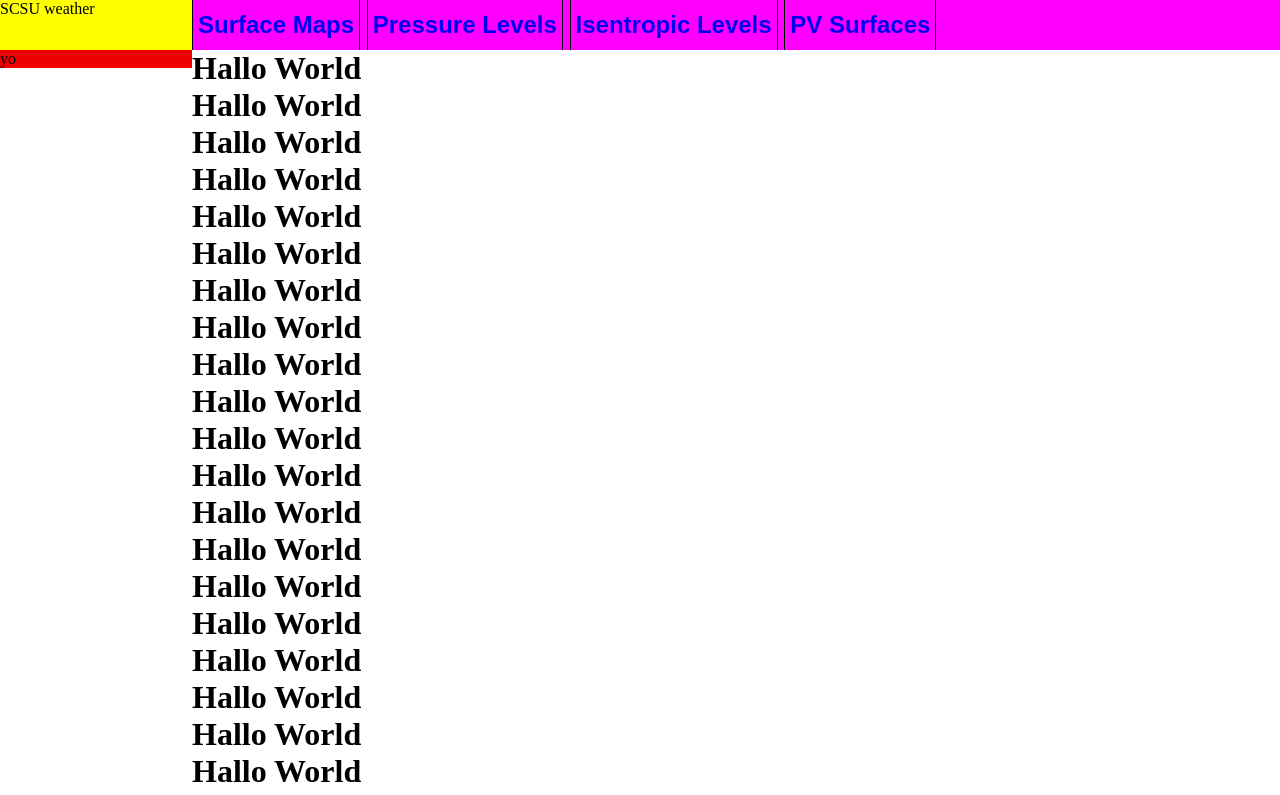
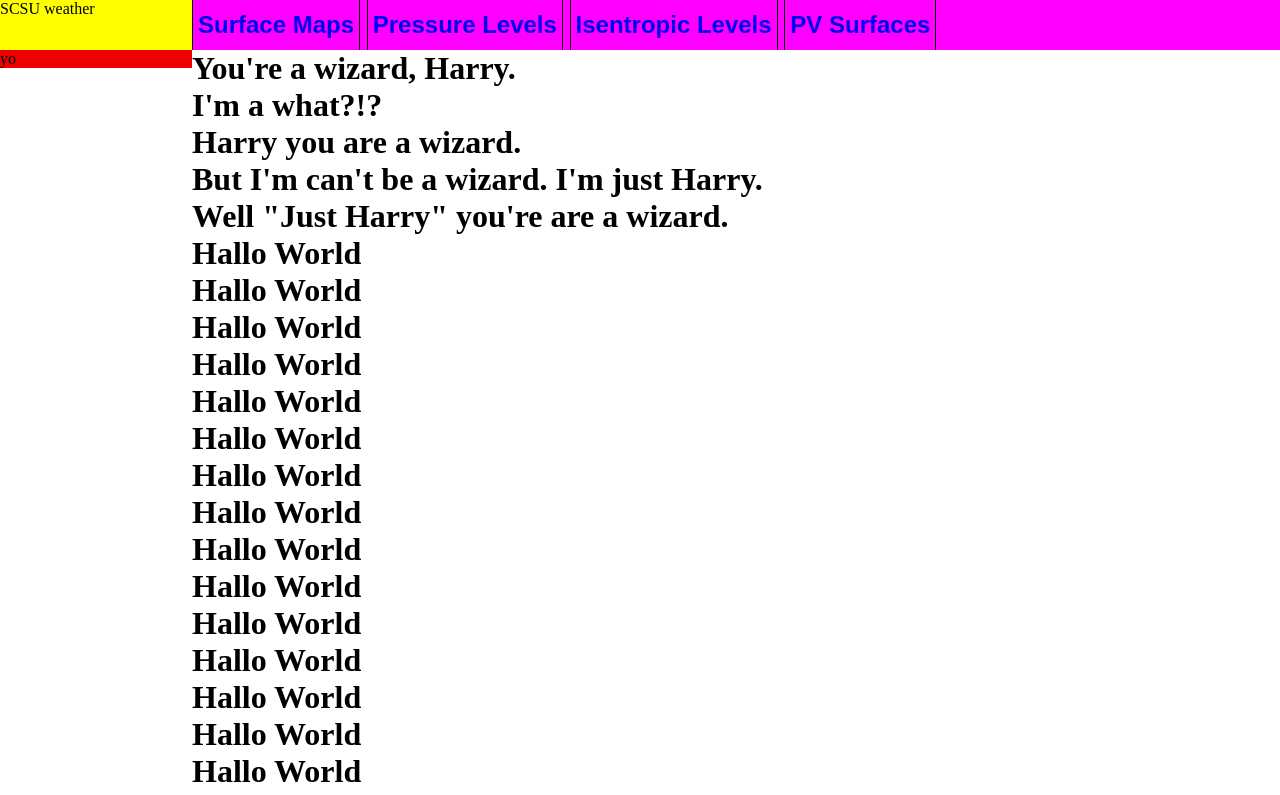
Before and after one commit to srock5/wxmap, a plain HTML site: page index.html in a window 1280 px wide. Shown: the top 795 px of the page. Drawn offline with Linux system fonts and the light colour scheme.

Commit message:
You're a wizard Harry

```diff
--- a/index.html
+++ b/index.html
@@ -22,11 +22,11 @@
    </div>
    <div class="main">
      <!-- Too many Hallo World lines -->
-     <h1>Hallo World</h1>
-     <h1>Hallo World</h1>
-     <h1>Hallo World</h1>
-     <h1>Hallo World</h1>
-     <h1>Hallo World</h1>
+     <h1>You're a wizard, Harry.</h1>
+     <h1>I'm a what?!?</h1>
+     <h1>Harry you are a wizard.</h1>
+     <h1>But I'm can't be a wizard. I'm just Harry.</h1>
+     <h1>Well "Just Harry" you're are a wizard.</h1>
      <h1>Hallo World</h1>
      <h1>Hallo World</h1>
      <h1>Hallo World</h1>
```
